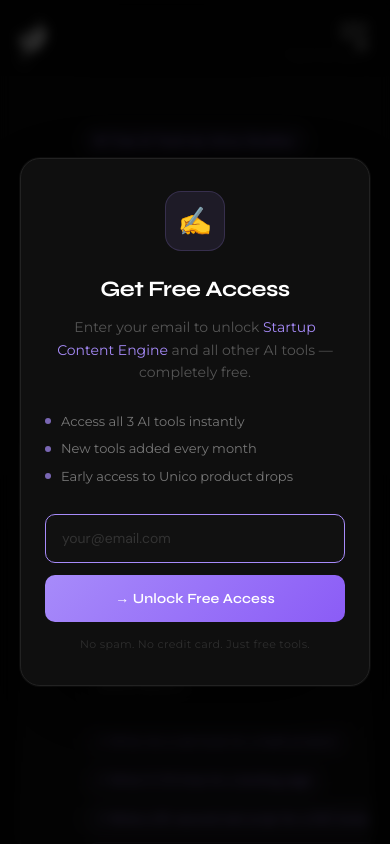
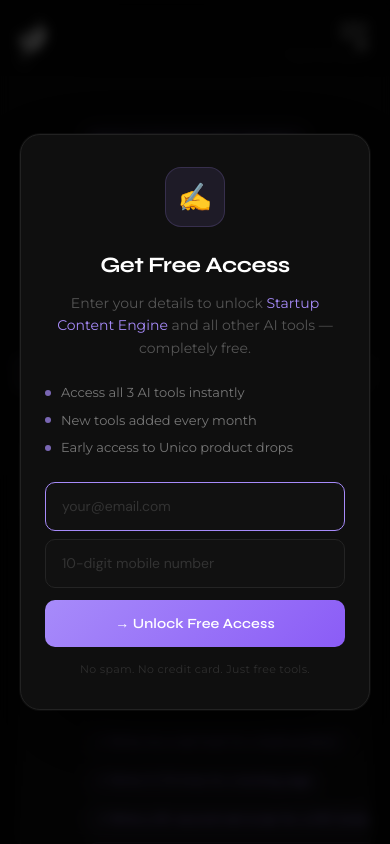
Before and after one commit to Unicostudios/UnicoLatest, a Next.js app: page /tools in a window 390 px wide. Shown: the top 844 px of the page. Built offline with nearby package versions, Linux system fonts and the light colour scheme.

Commit message:
Refactor AI tool to use Niquo and add phone validation
Updated the AI tool's greeting and functionality, replacing 'Aria' with 'Niquo' and adding phone number validation. Adjusted state management for messages and improved input handling.

```diff
--- a/src/app/tools/page.jsx
+++ b/src/app/tools/page.jsx
@@ -16,7 +16,6 @@
     userBg: "rgba(167,139,250,0.06)",
     chipBg: "rgba(167,139,250,0.05)",
     chipBorder: "rgba(167,139,250,0.18)",
-    chipHover: "rgba(167,139,250,0.11)",
     greeting: "Hey! I generate high-conversion content for your startup — reel scripts, hook ideas, CTA lines, thumbnail concepts. What's your brand about?",
     chips: [
       "Write me a reel hook for a SaaS product",
@@ -40,7 +39,6 @@
     userBg: "rgba(244,114,182,0.06)",
     chipBg: "rgba(244,114,182,0.05)",
     chipBorder: "rgba(244,114,182,0.18)",
-    chipHover: "rgba(244,114,182,0.11)",
     greeting: "Paste your messy, broken, or unoptimized code and I'll give it back clean, readable, and production-ready. What are we fixing today?",
     chips: [
       "Fix the bugs in my JavaScript",
@@ -50,12 +48,12 @@
     ],
     mode: "code",
   },
-  aria: {
-    id: "aria",
-    name: "Aria — AI Sales Assistant",
-    shortName: "Aria",
-    desc: "Understands your business and helps you grow faster",
-    icon: "🤖",
+  niquo: {
+    id: "niquo",
+    name: "Niquo — AI Sales Demo",
+    shortName: "Niquo",
+    desc: "See how AI can sell for your specific business",
+    icon: "⚡",
     color: "#22d3ee",
     bgActive: "rgba(34,211,238,0.07)",
     borderActive: "rgba(34,211,238,0.20)",
@@ -64,15 +62,14 @@
     userBg: "rgba(34,211,238,0.05)",
     chipBg: "rgba(34,211,238,0.04)",
     chipBorder: "rgba(34,211,238,0.16)",
-    chipHover: "rgba(34,211,238,0.09)",
-    greeting: "Hi! I'm Aria, your AI sales assistant from Unico Studios. Tell me about your business and I'll help you with growth strategy, sales analysis, or booking a call with our team.",
+    greeting: "Hi! I'm Niquo. I'll show you exactly how an AI sales assistant would work for YOUR business. To get started — what's your company name and what do you sell?",
     chips: [
-      "Analyze my business and suggest growth strategies",
-      "Help me build a sales strategy for my startup",
-      "I want to book a free consultation with Unico",
-      "What services does Unico Studios offer?",
+      "I run an e-commerce brand selling fashion",
+      "I have a real estate agency in Bangalore",
+      "I run a SaaS product for HR teams",
+      "I own a restaurant chain",
     ],
-    mode: "sales",
+    mode: "niquo",
   },
 };
 
@@ -80,19 +77,21 @@
   return /^[a-zA-Z0-9._%+-]+@[a-zA-Z0-9.-]+\.[a-zA-Z]{2,}$/.test(email);
 }
 
+function isValidPhone(phone) {
+  return /^[6-9]\d{9}$/.test(phone.replace(/\s/g, ""));
+}
+
 export default function ToolsPage() {
   const [currentTool, setCurrentTool] = useState("content");
-  const [messages, setMessages] = useState({
-    content: [],
-    code: [],
-    aria: [],
-  });
+  const [messages, setMessages] = useState({ content: [], code: [], niquo: [] });
   const [input, setInput] = useState("");
   const [loading, setLoading] = useState(false);
   const [uses, setUses] = useState(0);
   const [email, setEmail] = useState("");
   const [emailInput, setEmailInput] = useState("");
+  const [phoneInput, setPhoneInput] = useState("");
   const [emailError, setEmailError] = useState("");
+  const [phoneError, setPhoneError] = useState("");
   const [showGate, setShowGate] = useState(true);
   const [gateSuccess, setGateSuccess] = useState(false);
   const [submittingEmail, setSubmittingEmail] = useState(false);
@@ -103,10 +102,7 @@
 
   useEffect(() => {
     const saved = localStorage.getItem("unico_tools_email");
-    if (saved) {
-      setEmail(saved);
-      setShowGate(false);
-    }
+    if (saved) { setEmail(saved); setShowGate(false); }
   }, []);
 
   useEffect(() => {
@@ -117,14 +113,19 @@
 
   const handleEmailSubmit = async () => {
     setEmailError("");
-    if (!emailInput) { setEmailError("Please enter your email address"); return; }
-    if (!isValidEmail(emailInput)) { setEmailError("Please enter a valid email address"); return; }
+    setPhoneError("");
+    let valid = true;
+    if (!emailInput) { setEmailError("Please enter your email address"); valid = false; }
+    else if (!isValidEmail(emailInput)) { setEmailError("Please enter a valid email address"); valid = false; }
+    if (!phoneInput) { setPhoneError("Please enter your phone number"); valid = false; }
+    else if (!isValidPhone(phoneInput)) { setPhoneError("Please enter a valid 10-digit Indian mobile number"); valid = false; }
+    if (!valid) return;
     setSubmittingEmail(true);
     try {
       await fetch("/api/leads", {
         method: "POST",
         headers: { "Content-Type": "application/json" },
-        body: JSON.stringify({ email: emailInput, tool: tool.name }),
+        body: JSON.stringify({ email: emailInput, phone: phoneInput, tool: tool.name }),
       });
       localStorage.setItem("unico_tools_email", emailInput);
       setEmail(emailInput);
@@ -145,35 +146,23 @@
     const msg = text || input.trim();
     if (!msg) return;
     if (uses >= FREE_LIMIT) { setShowUpgrade(true); return; }
-
     const userMsg = { role: "user", content: msg };
     setMessages((prev) => ({ ...prev, [currentTool]: [...prev[currentTool], userMsg] }));
     setInput("");
     if (textareaRef.current) textareaRef.current.style.height = "auto";
     setLoading(true);
     setUses((u) => u + 1);
-
     try {
       const history = [...messages[currentTool], userMsg];
       const res = await fetch("/api/chat", {
         method: "POST",
         headers: { "Content-Type": "application/json" },
-        body: JSON.stringify({
-          message: msg,
-          history: history.slice(0, -1),
-          mode: tool.mode,
-        }),
+        body: JSON.stringify({ message: msg, history: history.slice(0, -1), mode: tool.mode }),
       });
       const data = await res.json();
-      setMessages((prev) => ({
-        ...prev,
-        [currentTool]: [...prev[currentTool], { role: "assistant", content: data.reply }],
-      }));
+      setMessages((prev) => ({ ...prev, [currentTool]: [...prev[currentTool], { role: "assistant", content: data.reply }] }));
     } catch {
-      setMessages((prev) => ({
-        ...prev,
-        [currentTool]: [...prev[currentTool], { role: "assistant", content: "Something went wrong. Please try again." }],
-      }));
+      setMessages((prev) => ({ ...prev, [currentTool]: [...prev[currentTool], { role: "assistant", content: "Something went wrong. Please try again." }] }));
     }
     setLoading(false);
   };
@@ -182,13 +171,7 @@
     if (e.key === "Enter" && !e.shiftKey) {
       e.preventDefault();
       if (!showGate) sendMessage();
-      else if (showGate && !gateSuccess) handleEmailSubmit();
     }
-  };
-
-  const switchTool = (id) => {
-    setCurrentTool(id);
-    setInput("");
   };
 
   const currentMessages = messages[currentTool];
@@ -254,17 +237,17 @@
         @keyframes slideUp { from{opacity:0;transform:translateY(20px)} to{opacity:1;transform:translateY(0)} }
         .t-gate-icon { width:60px; height:60px; border-radius:16px; background:rgba(167,139,250,0.10); border:1px solid rgba(167,139,250,0.18); display:flex; align-items:center; justify-content:center; font-size:28px; margin:0 auto 22px; }
         .t-gate-title { font-family:'Syne',sans-serif; font-size:22px; font-weight:700; color:#fff; letter-spacing:-0.02em; margin-bottom:10px; }
-        .t-gate-sub { font-size:14px; color:#555; line-height:1.6; margin-bottom:28px; font-weight:300; }
+        .t-gate-sub { font-size:14px; color:#555; line-height:1.6; margin-bottom:24px; font-weight:300; }
         .t-gate-sub strong { color:#a78bfa; font-weight:500; }
-        .t-gate-perks { display:flex; flex-direction:column; gap:8px; margin-bottom:28px; text-align:left; }
+        .t-gate-perks { display:flex; flex-direction:column; gap:8px; margin-bottom:24px; text-align:left; }
         .t-gate-perk { display:flex; align-items:center; gap:10px; font-size:13px; color:#777; }
         .t-gate-perk-dot { width:6px; height:6px; border-radius:50%; background:#a78bfa; flex-shrink:0; opacity:0.7; }
-        .t-gate-input { width:100%; background:#111; border:1px solid #242424; border-radius:10px; padding:13px 16px; font-family:'DM Sans',sans-serif; font-size:14px; color:#ccc; outline:none; transition:border-color 0.2s; }
+        .t-gate-input { width:100%; background:#111; border:1px solid #242424; border-radius:10px; padding:13px 16px; font-family:'DM Sans',sans-serif; font-size:14px; color:#ccc; outline:none; transition:border-color 0.2s; margin-bottom:8px; }
         .t-gate-input::placeholder { color:#333; }
         .t-gate-input:focus { border-color:#a78bfa; }
         .t-gate-input.error { border-color:#f87171; }
-        .t-gate-error { font-size:12px; color:#f87171; margin-top:8px; text-align:left; }
-        .t-gate-btn { width:100%; background:linear-gradient(135deg,#a78bfa 0%,#8b5cf6 100%); border:none; border-radius:10px; padding:13px 20px; font-family:'Syne',sans-serif; font-size:14px; font-weight:600; color:#fff; cursor:pointer; letter-spacing:0.01em; transition:opacity 0.15s,transform 0.1s; margin-top:12px; }
+        .t-gate-error { font-size:12px; color:#f87171; margin-bottom:8px; text-align:left; }
+        .t-gate-btn { width:100%; background:linear-gradient(135deg,#a78bfa 0%,#8b5cf6 100%); border:none; border-radius:10px; padding:13px 20px; font-family:'Syne',sans-serif; font-size:14px; font-weight:600; color:#fff; cursor:pointer; letter-spacing:0.01em; transition:opacity 0.15s,transform 0.1s; margin-top:4px; }
         .t-gate-btn:hover { opacity:0.88; transform:translateY(-1px); }
         .t-gate-fine { font-size:11px; color:#2e2e2e; margin-top:14px; letter-spacing:0.03em; }
         .t-success-icon { width:56px; height:56px; border-radius:50%; background:rgba(34,197,94,0.1); border:1px solid rgba(34,197,94,0.2); display:flex; align-items:center; justify-content:center; font-size:24px; margin:0 auto 18px; }
@@ -274,11 +257,10 @@
         .t-continue-btn:hover { background:rgba(167,139,250,0.16); }
         .t-upgrade { position:fixed; inset:0; background:rgba(0,0,0,0.85); backdrop-filter:blur(6px); z-index:100; display:flex; align-items:center; justify-content:center; padding:20px; }
         .t-upgrade-modal { background:#0f0f0f; border:1px solid #222; border-radius:20px; padding:40px 36px; width:100%; max-width:420px; text-align:center; }
-        @media(max-width:600px) { .t-selector{gap:4px;padding:4px;} .t-btn{padding:9px 12px;font-size:12px;} .t-btn-icon{display:none;} .t-gate-modal{padding:32px 24px;} }
+        @media(max-width:600px) { .t-selector{gap:4px;padding:4px;} .t-btn{padding:9px 12px;font-size:12px;} .t-gate-modal{padding:32px 24px;} }
       `}</style>
 
       <div className="tools-page">
-        {/* Nav */}
         <nav className="t-nav">
           <div className="t-logo">∂</div>
           <a href="/" className="t-back">
@@ -287,55 +269,33 @@
           </a>
         </nav>
 
-        {/* Hero */}
         <div className="t-hero">
           <div className="t-badge">Free AI Tools by Unico Studios</div>
           <h1 className="t-title">AI Tools That <span>Actually Work</span></h1>
           <p className="t-sub">Free tools built for founders, startups and brands who want to grow faster.</p>
         </div>
 
-        {/* Tool Switcher */}
         <div className="t-selector">
           {Object.values(TOOLS).map((t) => (
-            <button
-              key={t.id}
-              className="t-btn"
-              onClick={() => switchTool(t.id)}
-              style={currentTool === t.id ? {
-                background: t.bgActive,
-                color: t.color,
-                boxShadow: `0 0 0 1px ${t.borderActive}`,
-              } : {}}
-            >
-              <span className="t-btn-icon">{t.icon}</span>
-              {t.shortName}
-              {currentTool === t.id && (
-                <span style={{ width: 5, height: 5, borderRadius: "50%", background: t.color, marginLeft: 2 }} />
-              )}
+            <button key={t.id} className="t-btn" onClick={() => setCurrentTool(t.id)}
+              style={currentTool === t.id ? { background: t.bgActive, color: t.color, boxShadow: `0 0 0 1px ${t.borderActive}` } : {}}>
+              {t.icon} {t.shortName}
+              {currentTool === t.id && <span style={{ width: 5, height: 5, borderRadius: "50%", background: t.color, marginLeft: 2 }} />}
             </button>
           ))}
         </div>
 
-        {/* Chat Window */}
         <div className="t-window">
-          {/* Header */}
           <div className="t-header">
-            <div className="t-header-icon" style={{ background: tool.headerBg, border: `1px solid ${tool.borderFaint}` }}>
-              {tool.icon}
-            </div>
+            <div className="t-header-icon" style={{ background: tool.headerBg, border: `1px solid ${tool.borderFaint}` }}>{tool.icon}</div>
             <div>
               <div className="t-header-name">{tool.name}</div>
               <div className="t-header-desc">{tool.desc}</div>
             </div>
-            <div className="t-status">
-              <div className="t-dot" />
-              Live
-            </div>
+            <div className="t-status"><div className="t-dot" />Live</div>
           </div>
 
-          {/* Messages */}
           <div className="t-messages">
-            {/* Greeting */}
             <div className="t-msg">
               <div className="t-avatar" style={{ background: tool.headerBg }}>{tool.icon}</div>
               <div className="t-msg-body">
@@ -343,12 +303,9 @@
                 <div className="t-bubble">{tool.greeting}</div>
                 <div className="t-chips">
                   {tool.chips.map((chip) => (
-                    <span
-                      key={chip}
-                      className="t-chip"
-                      onClick={() => { if (!showGate) sendMessage(chip); else setShowGate(true); }}
-                      style={{ color: tool.color, background: tool.chipBg, borderColor: tool.chipBorder }}
-                    >
+                    <span key={chip} className="t-chip"
+                      onClick={() => { if (!showGate) sendMessage(chip); }}
+                      style={{ color: tool.color, background: tool.chipBg, borderColor: tool.chipBorder }}>
                       ↗ {chip}
                     </span>
                   ))}
@@ -356,22 +313,14 @@
               </div>
             </div>
 
-            {/* Messages */}
             {currentMessages.map((msg, i) => (
               <div key={i} className={`t-msg ${msg.role === "user" ? "user" : ""}`}>
-                <div className="t-avatar" style={{
-                  background: msg.role === "user" ? "rgba(255,255,255,0.04)" : tool.headerBg,
-                }}>
+                <div className="t-avatar" style={{ background: msg.role === "user" ? "rgba(255,255,255,0.04)" : tool.headerBg }}>
                   {msg.role === "user" ? "👤" : tool.icon}
                 </div>
                 <div className="t-msg-body">
                   <div className="t-msg-name">{msg.role === "user" ? "You" : tool.name}</div>
-                  <div className="t-bubble" style={msg.role === "user" ? {
-                    background: tool.userBg,
-                    borderColor: tool.borderActive,
-                    color: "#ddd",
-                    borderRadius: "12px 4px 12px 12px",
-                  } : {}}>
+                  <div className="t-bubble" style={msg.role === "user" ? { background: tool.userBg, borderColor: tool.borderActive, color: "#ddd", borderRadius: "12px 4px 12px 12px" } : {}}>
                     {msg.content.split(/(https?:\/\/[^\s]+)/g).map((part, j) =>
                       part.match(/^https?:\/\//) ? (
                         <a key={j} href={part} target="_blank" rel="noopener noreferrer" style={{ color: tool.color, textDecoration: "underline", display: "block", marginTop: 4 }}>
@@ -384,56 +333,33 @@
               </div>
             ))}
 
-            {/* Typing */}
             {loading && (
               <div className="t-msg">
                 <div className="t-avatar" style={{ background: tool.headerBg }}>{tool.icon}</div>
                 <div className="t-msg-body">
                   <div className="t-msg-name">{tool.name}</div>
-                  <div className="t-bubble">
-                    <div className="t-typing">
-                      <span /><span /><span />
-                    </div>
-                  </div>
+                  <div className="t-bubble"><div className="t-typing"><span /><span /><span /></div></div>
                 </div>
               </div>
             )}
             <div ref={messagesEndRef} />
           </div>
 
-          {/* Input */}
           <div className="t-input-area">
             <div className="t-input-row">
               <div className="t-input-wrap" style={{ borderColor: input ? tool.color : "#222" }}>
-                <textarea
-                  ref={textareaRef}
-                  className="t-textarea"
-                  rows={1}
-                  value={input}
-                  onChange={(e) => {
-                    setInput(e.target.value);
-                    e.target.style.height = "auto";
-                    e.target.style.height = Math.min(e.target.scrollHeight, 120) + "px";
-                  }}
+                <textarea ref={textareaRef} className="t-textarea" rows={1} value={input}
+                  onChange={(e) => { setInput(e.target.value); e.target.style.height = "auto"; e.target.style.height = Math.min(e.target.scrollHeight, 120) + "px"; }}
                   onKeyDown={handleKeyDown}
-                  placeholder={showGate ? "Enter your email to start…" : "Type your message…"}
-                  onClick={() => { if (showGate) setShowGate(true); }}
-                />
+                  placeholder="Type your message…" />
               </div>
-              <button
-                className="t-send"
-                style={{ background: tool.color }}
-                onClick={() => showGate ? setShowGate(true) : sendMessage()}
-              >
+              <button className="t-send" style={{ background: tool.color }} onClick={() => sendMessage()}>
                 <svg width="15" height="15" viewBox="0 0 24 24" fill="none" stroke="rgba(0,0,0,0.8)" strokeWidth="2.2" strokeLinecap="round" strokeLinejoin="round">
-                  <line x1="22" y1="2" x2="11" y2="13"/>
-                  <polygon points="22 2 15 22 11 13 2 9 22 2"/>
+                  <line x1="22" y1="2" x2="11" y2="13"/><polygon points="22 2 15 22 11 13 2 9 22 2"/>
                 </svg>
               </button>
             </div>
-            <p className="t-hint">
-              {email ? `${FREE_LIMIT - uses} free uses remaining · ${email}` : "Free · No credit card · No spam"}
-            </p>
+            <p className="t-hint">{email ? `${FREE_LIMIT - uses} free uses remaining` : "Free · No credit card · No spam"}</p>
           </div>
         </div>
       </div>
@@ -446,25 +372,24 @@
               <>
                 <div className="t-gate-icon">{tool.icon}</div>
                 <h2 className="t-gate-title">Get Free Access</h2>
-                <p className="t-gate-sub">
-                  Enter your email to unlock <strong>{tool.name}</strong> and all other AI tools — completely free.
-                </p>
+                <p className="t-gate-sub">Enter your details to unlock <strong>{tool.name}</strong> and all other AI tools — completely free.</p>
                 <div className="t-gate-perks">
                   <div className="t-gate-perk"><div className="t-gate-perk-dot" />Access all 3 AI tools instantly</div>
                   <div className="t-gate-perk"><div className="t-gate-perk-dot" />New tools added every month</div>
                   <div className="t-gate-perk"><div className="t-gate-perk-dot" />Early access to Unico product drops</div>
                 </div>
-                <input
-                  type="email"
-                  className={`t-gate-input ${emailError ? "error" : ""}`}
-                  placeholder="your@email.com"
-                  value={emailInput}
+                <input type="email" className={`t-gate-input ${emailError ? "error" : ""}`}
+                  placeholder="your@email.com" value={emailInput}
                   onChange={(e) => { setEmailInput(e.target.value); setEmailError(""); }}
-                  onKeyDown={handleKeyDown}
-                  autoComplete="email"
-                  autoFocus
-                />
+                  onKeyDown={(e) => e.key === "Enter" && handleEmailSubmit()}
+                  autoComplete="email" autoFocus />
                 {emailError && <p className="t-gate-error">⚠️ {emailError}</p>}
+                <input type="tel" className={`t-gate-input ${phoneError ? "error" : ""}`}
+                  placeholder="10-digit mobile number" value={phoneInput}
+                  onChange={(e) => { setPhoneInput(e.target.value); setPhoneError(""); }}
+                  onKeyDown={(e) => e.key === "Enter" && handleEmailSubmit()}
+                  autoComplete="tel" />
+                {phoneError && <p className="t-gate-error">⚠️ {phoneError}</p>}
                 <button className="t-gate-btn" onClick={handleEmailSubmit} disabled={submittingEmail}>
                   {submittingEmail ? "Getting access..." : "→ Unlock Free Access"}
                 </button>
@@ -474,7 +399,7 @@
               <>
                 <div className="t-success-icon">✓</div>
                 <div className="t-success-title">You're in!</div>
-                <p className="t-success-sub">Welcome to Unico Tools. Let's get to work.</p>
+                <p className="t-success-sub">Check your email for a confirmation. Welcome to Unico Tools!</p>
                 <button className="t-continue-btn" onClick={closeGate}>
                   Start using {tool.shortName} →
                 </button>
@@ -489,12 +414,8 @@
         <div className="t-upgrade">
           <div className="t-upgrade-modal">
             <div style={{ fontSize: 48, marginBottom: 16 }}>🔥</div>
-            <h2 style={{ fontFamily: "'Syne',sans-serif", fontSize: 24, fontWeight: 700, color: "#fff", marginBottom: 12 }}>
-              You're on a roll!
-            </h2>
-            <p style={{ color: "#555", marginBottom: 24, lineHeight: 1.6, fontSize: 14 }}>
-              You've used all your free credits. Upgrade to keep going!
-            </p>
+            <h2 style={{ fontFamily: "'Syne',sans-serif", fontSize: 24, fontWeight: 700, color: "#fff", marginBottom: 12 }}>You're on a roll!</h2>
+            <p style={{ color: "#555", marginBottom: 24, lineHeight: 1.6, fontSize: 14 }}>You've used all your free credits. Upgrade to keep going!</p>
             <button style={{ width: "100%", padding: 14, background: tool.color, border: "none", borderRadius: 12, color: "#000", fontSize: 16, fontWeight: 600, cursor: "pointer", marginBottom: 12 }}>
               🚀 Upgrade — Coming Soon
             </button>
@@ -502,9 +423,7 @@
               style={{ display: "block", padding: 14, background: "#1a1a1a", border: "1px solid #333", borderRadius: 12, color: "#fff", fontSize: 14, textDecoration: "none", marginBottom: 12 }}>
               📅 Book a Free Call Instead
             </a>
-            <button onClick={() => setShowUpgrade(false)} style={{ background: "none", border: "none", color: "#555", cursor: "pointer", fontSize: 14 }}>
-              Close
-            </button>
+            <button onClick={() => setShowUpgrade(false)} style={{ background: "none", border: "none", color: "#555", cursor: "pointer", fontSize: 14 }}>Close</button>
           </div>
         </div>
       )}
```
